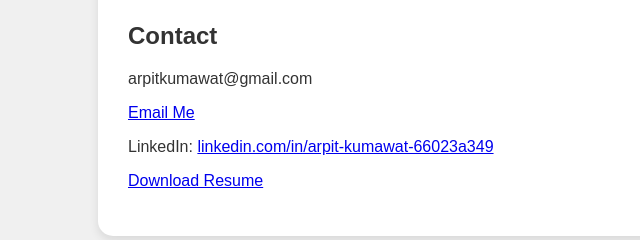
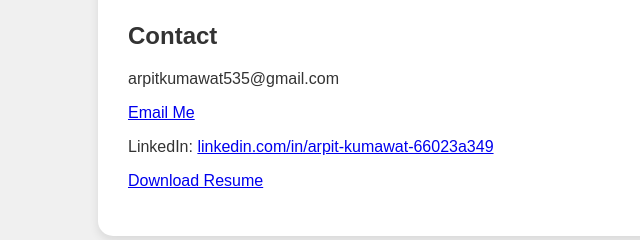
Before and after one commit to arpit1329/arpit-dev, a plain HTML site: page index.html in a window 1280 px wide. Shown: the part 1221-1461 px from the top of the page, 0-640 px from the left. Drawn offline with Linux system fonts and the light colour scheme.

Commit message:
index.html

```diff
--- a/index.html
+++ b/index.html
@@ -62,7 +62,7 @@
 
     <section id="contact">
         <h2>Contact</h2>
-        <p>  arpitkumawat@gmail.com</p>
+        <p>  arpitkumawat535@gmail.com</p>
         <a href="mailto:your-email@example.com">Email Me</a>
         <p>LinkedIn: <a href="https://linkedin.com/in/arpit-kumawat-66023a349" target="_blank">linkedin.com/in/arpit-kumawat-66023a349</a></p>
         <p><a href="resume.pdf" download>Download Resume</a></p>
```
